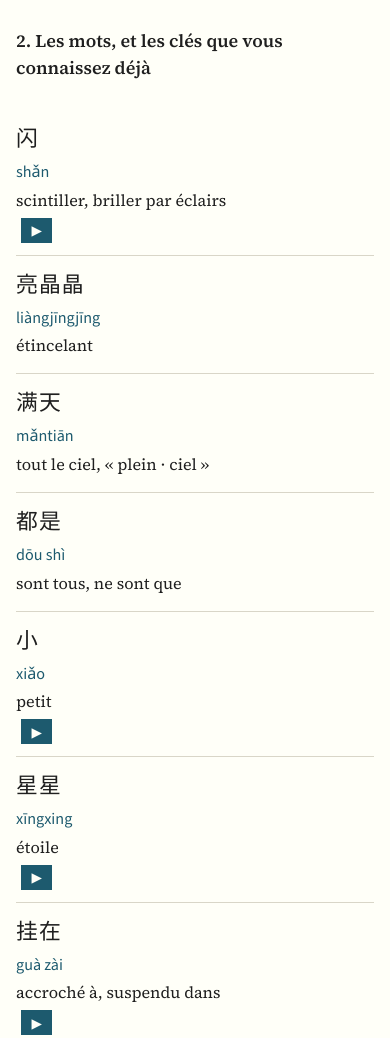
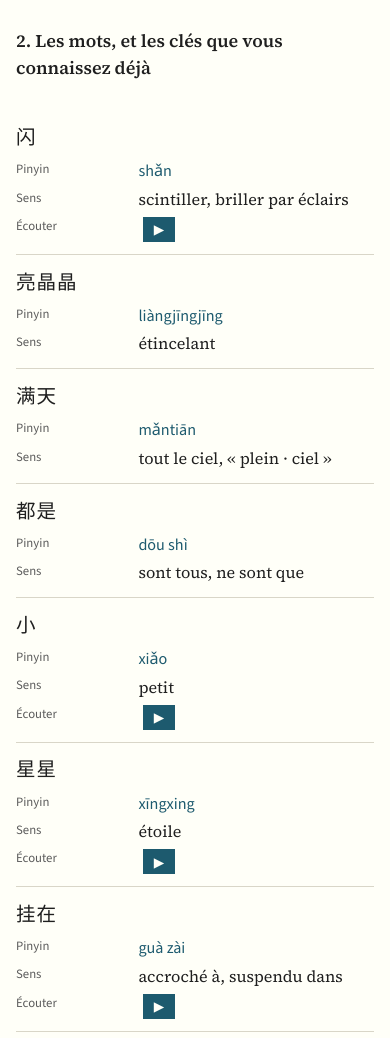
Before and after one commit to BastienCozian/chinois, a plain HTML site: page cours/lessons/0004-petite-etoile.html in a window 390 px wide. Shown: the part 2988-4026 px from the top of the page. Drawn offline with nearby package versions, Linux system fonts and the light colour scheme.

Commit message:
Leçons : tableaux étiquetés sur téléphone, répliques du dialogue de la leçon 4
Co-Authored-By: Claude Opus 5.5 <noreply@anthropic.com>

```diff
--- a/cours/assets/cours.css
+++ b/cours/assets/cours.css
@@ -486,6 +486,16 @@ table.phrases td.hz { white-space: nowrap; }
   table.phrases, table.phrases tbody, table.phrases tr, table.phrases td { display: block; width: auto; border: none; padding: 0.1rem 0; }
   table.phrases tr:first-child { display: none; }
   table.phrases tr { padding: 0.6rem 0; border-bottom: 1px solid var(--filet); }
+  /* Étiquettes posées par assets/tableaux.js : le titre de la colonne devant chaque valeur,
+     sauf pour la première cellule, qui sert de titre à la ligne. */
+  table.etiquete td.vide { display: none; }
+  table.etiquete td:first-child { font-size: 1.15rem; padding-bottom: 0.25rem; }
+  table.etiquete td[data-label]:not(:first-child) { position: relative; padding-left: 7.2rem; }
+  table.etiquete td[data-label]:not(:first-child)::before {
+    content: attr(data-label);
+    position: absolute; left: 0; top: 0.15rem; width: 6.8rem;
+    font: 500 0.75rem/1.5 var(--sans); color: var(--encre-douce);
+  }
 }
 
 /* Bouton d'écoute (assets/son.js) */
@@ -508,3 +518,7 @@ button.son { font-size: 0.8rem; padding: 0.15rem 0.55rem; margin-left: 0.3rem; v
 .fil-retour.bas { margin: 2.5rem 0 0; padding-top: 0.8rem; border-top: 1px solid var(--filet); }
 .navigation + .fil-retour.bas { margin-top: 0.4rem; padding-top: 0; border-top: none; }
 @media print { .navigation.haut { display: none; } }
+
+/* Dialogue : ton prononcé noté à côté de la réplique, en petit (« Bù kèqi ! (on écrit bù, on dit bú) ») */
+.paroles .dit { font-family: var(--sans); font-size: 0.78rem; color: var(--encre-douce); white-space: nowrap; }
+.paroles .dit i { font-style: normal; color: inherit; }
--- /dev/null
+++ b/cours/assets/tableaux.js
@@ -0,0 +1,29 @@
+/* Tableaux lisibles sur téléphone.
+   Sur un écran étroit, cours.css empile les lignes de table.phrases et cache la ligne
+   d'en-tête. Ce script recopie le titre de chaque colonne dans l'attribut data-label de
+   ses cellules, que le CSS affiche devant la valeur (« Sur le côté : 亻 »), et marque
+   « vide » les cellules sans contenu (« — » ou rien), que le CSS cache sur téléphone.
+   Rien ne change sur un grand écran. */
+(function () {
+  function etiqueter(table) {
+    var lignes = table.querySelectorAll("tr");
+    if (!lignes.length) return;
+    var titres = Array.prototype.map.call(lignes[0].querySelectorAll("th"), function (th) {
+      return th.textContent.replace(/\s+/g, " ").trim();
+    });
+    if (!titres.length) return;
+    table.classList.add("etiquete");
+    for (var i = 1; i < lignes.length; i++) {
+      var cellules = lignes[i].querySelectorAll("td, th");
+      for (var j = 0; j < cellules.length; j++) {
+        var c = cellules[j];
+        if (titres[j] && !c.hasAttribute("data-label")) c.setAttribute("data-label", titres[j]);
+        var texte = c.textContent.replace(/\s+/g, "");
+        if ((texte === "" || texte === "—") && !c.querySelector("button, img, svg")) c.classList.add("vide");
+      }
+    }
+  }
+  function tout() { document.querySelectorAll("table.phrases").forEach(etiqueter); }
+  if (document.readyState === "loading") document.addEventListener("DOMContentLoaded", tout);
+  else tout();
+})();
--- a/cours/lessons/0001-phrases-de-la-classe.html
+++ b/cours/lessons/0001-phrases-de-la-classe.html
@@ -6,6 +6,7 @@
 <title>Leçon 1 · Les phrases de la classe</title>
 <link rel="stylesheet" href="../assets/cours.css">
 <script src="../assets/ancres-details.js" defer></script>
+<script src="../assets/tableaux.js" defer></script>
 <script src="../assets/son.js" defer></script>
 </head>
 <body>
--- a/cours/lessons/0004-petite-etoile.html
+++ b/cours/lessons/0004-petite-etoile.html
@@ -6,6 +6,7 @@
 <title>Leçon 4 · Petite étoile, huit clés et « de rien »</title>
 <link rel="stylesheet" href="../assets/cours.css">
 <script src="../assets/ancres-details.js" defer></script>
+<script src="../assets/tableaux.js" defer></script>
 <script src="../assets/son.js" defer></script>
 <style>
   .cles-place { display: block; width: 100%; max-width: 34rem; height: auto; margin: 0 auto; }
@@ -417,9 +418,9 @@
   <li id="d-duibuqi"><span class="hz masquable zh">— 对不起！</span><span class="py masquable zh">Duìbuqǐ !</span><span class="lit masquable fr">— Pardon ! Désolé !</span></li>
   <li id="d-meiguanxi"><span class="hz masquable zh">— 没关系！</span><span class="py masquable zh">Méi guānxi !</span><span class="lit masquable fr">— Ce n'est rien !</span></li>
   <li id="d-xiexie"><span class="hz masquable zh">— 谢谢！</span><span class="py masquable zh">Xièxie !</span><span class="lit masquable fr">— Merci !</span></li>
-  <li id="d-bukeqi"><span class="hz masquable zh">— 不客气！</span><span class="py masquable zh">On écrit bù kèqi, on dit bú kèqi !</span><span class="lit masquable fr">— De rien !</span></li>
+  <li id="d-bukeqi"><span class="hz masquable zh">— 不客气！</span><span class="py masquable zh">Bù kèqi ! <span class="dit">(on écrit <i>bù</i>, on dit <i>bú</i>)</span></span><span class="lit masquable fr">— De rien !</span></li>
   <li id="d-mingtianjian"><span class="hz masquable zh">— 明天见！ — 明天见！</span><span class="py masquable zh">Míngtiān jiàn !</span><span class="lit masquable fr">— À demain ! — À demain !</span></li>
-  <li id="d-xiuxi"><span class="hz masquable zh">— 休息一会儿！</span><span class="py masquable zh">On écrit xiūxi yīhuìr, on dit xiūxi yíhuìr !</span><span class="lit masquable fr">— Repose-toi un peu !</span></li>
+  <li id="d-xiuxi"><span class="hz masquable zh">— 休息一会儿！</span><span class="py masquable zh">Xiūxi yīhuìr ! <span class="dit">(on écrit <i>yī</i>, on dit <i>yí</i>)</span></span><span class="lit masquable fr">— Repose-toi un peu !</span></li>
   <li id="d-haoba"><span class="hz masquable zh">— 好吧！</span><span class="py masquable zh">Hǎo ba !</span><span class="lit masquable fr">— D'accord !</span></li>
 </ol>
 </div>
```
Also changed, not shown: cours/lessons/0002-deux-tigres.html (+1 -0 lines), cours/lessons/0003-troisieme-cours.html (+1 -0 lines), cours/reference/cles.html (+1 -0 lines), cours/reference/villes-et-provinces.html (+1 -0 lines), 1 other file.
